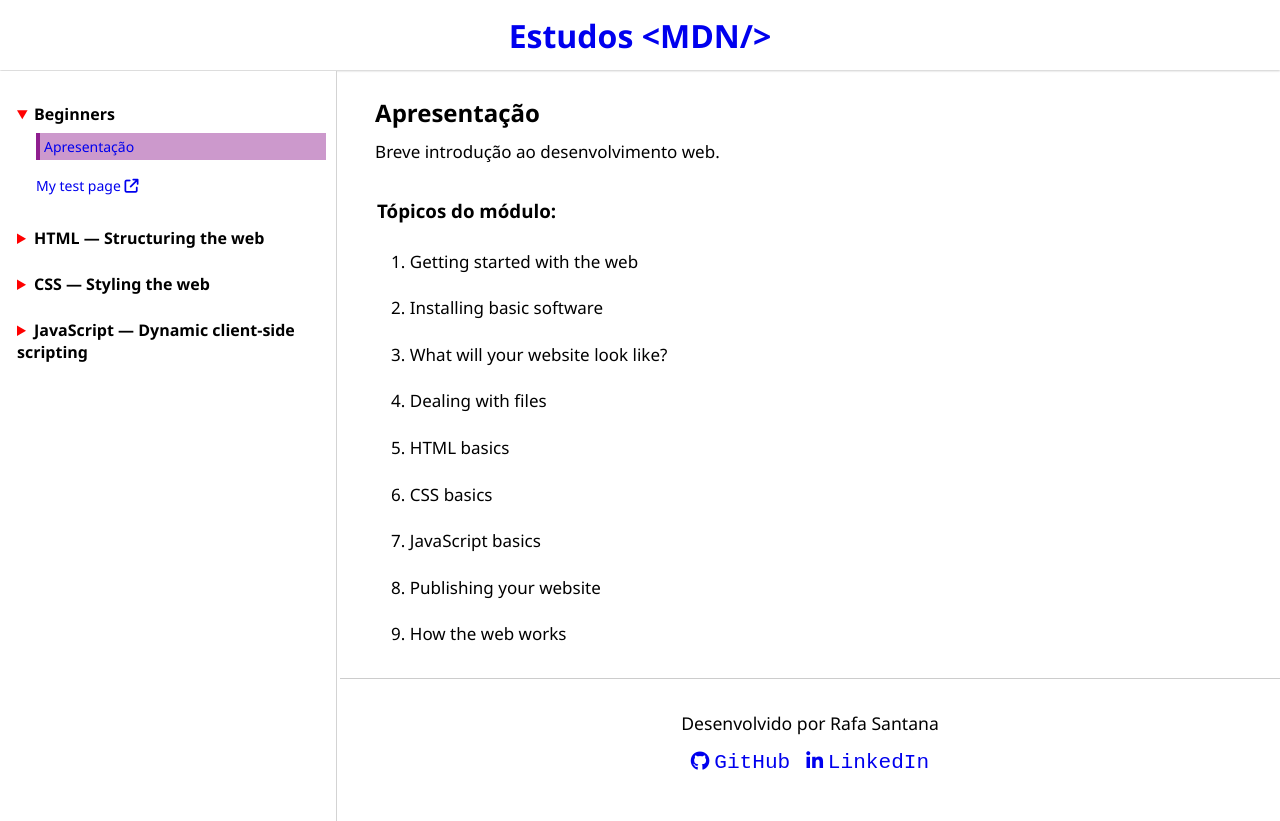
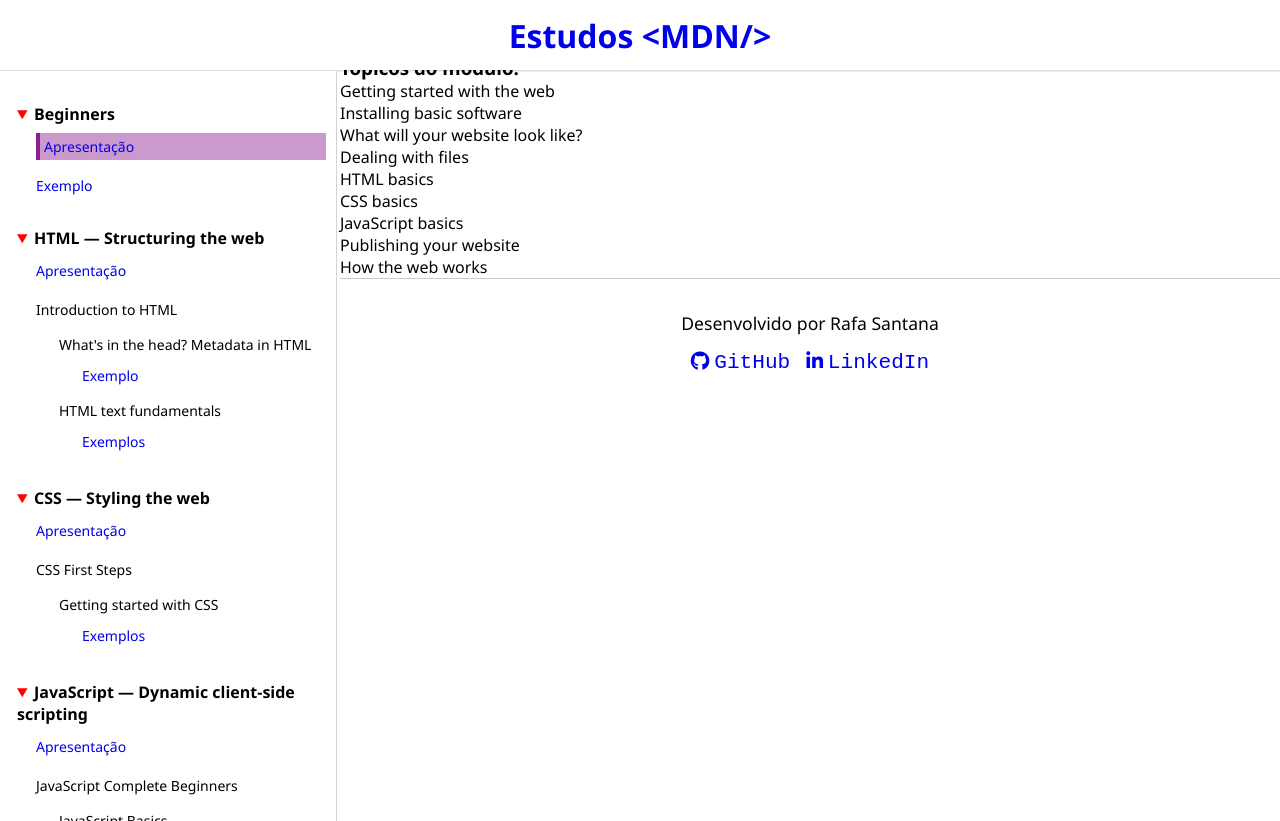
Before and after one commit to rafa-san/estudos-mdn, a plain HTML site: page 01-beginners/beginners-home.html in a window 1280 px wide. After the commit the page ends 800 px from the top, so only its background shows below. Drawn offline with Linux system fonts and the light colour scheme.

Commit message:
Atualizações:
Reorganizei o head atualizando endereços de links e adicionando as tags script; atualizei os caminhos do menu e corrigi a indentação da página

```diff
--- a/01-beginners/beginners-home.html
+++ b/01-beginners/beginners-home.html
@@ -10,7 +10,7 @@
     <link rel="stylesheet" href="../styles/02-header.css" />
     <link rel="stylesheet" href="../styles/03-footer.css" />
     <link rel="stylesheet" href="../styles/05-menu-lateral.css" />
-    <link rel="stylesheet" href="../styles/06-materias-home.css" />
+    <link rel="stylesheet" href="../styles/06-materias-atividades.css" />
     <link rel="stylesheet" href="../styles/media-queries.css" />
     <script src="https://kit.fontawesome.com/9f46c28665.js" crossorigin="anonymous" defer></script>
     <script src="../scripts/menu-lateral.js" defer></script>
@@ -37,13 +37,13 @@
                 <a href="beginners-home.html">Apresentação</a>
               </li>
               <li>
-                <a href="my-test-page.html" target="_blank">My test page <i class="fa-solid fa-arrow-up-right-from-square"></i></a>
+                <a href="exemplo.html">Exemplo</a>
               </li>
             </ul>
           </details>
         </li>
         <li>
-          <details>
+          <details open>
             <summary>HTML — Structuring the web</summary>
             <ul class="ul-menu">
               <li>
@@ -56,7 +56,15 @@
                     <span class="subdivisao">What's in the head? Metadata in HTML</span>
                     <ul>
                       <li>
-                        <a href="../02-html/01-introduction-to-html/01-what-is-in-the-head/exemplos.html">Exemplos</a>
+                        <a href="../02-html/01-introduction-to-html/01-what-is-in-the-head/exemplo.html">Exemplo</a>
+                      </li>
+                    </ul>
+                  </li>
+                  <li>
+                    <span class="subdivisao">HTML text fundamentals</span>
+                    <ul>
+                      <li>
+                        <a href="../02-html/01-introduction-to-html/02-text-fundamentals/exemplos.html">Exemplos</a>
                       </li>
                     </ul>
                   </li>
@@ -66,7 +74,7 @@
           </details>
         </li>
         <li>
-          <details>
+          <details open>
             <summary>CSS — Styling the web</summary>
             <ul class="ul-menu">
               <li>
@@ -89,7 +97,7 @@
           </details>
         </li>
         <li>
-          <details class="details-ultimo">
+          <details class="details-ultimo" open>
             <summary>JavaScript — Dynamic client-side scripting</summary>
             <ul class="ul-menu">
               <li>
@@ -129,7 +137,6 @@
                   </li>
                 </ul>
               </li>
-              <li>
             </ul>
           </details>
         </li>
@@ -137,9 +144,8 @@
     </div>
 
     <main class="container-principal">
-      <div class="container-conteudo">
+      <div class="conteudo">
         <h2>Apresentação</h2>
-          <div class="conteudo">
         <p>Breve introdução ao desenvolvimento web.</p>
         <h3>Tópicos do módulo:</h3>
         <ol>
@@ -153,7 +159,6 @@
           <li>Publishing your website</li>
           <li>How the web works</li>
         </ol>
-          </div>
       </div>
     </main>
 
```
Lines whose indentation alone changed are shown as unchanged.
